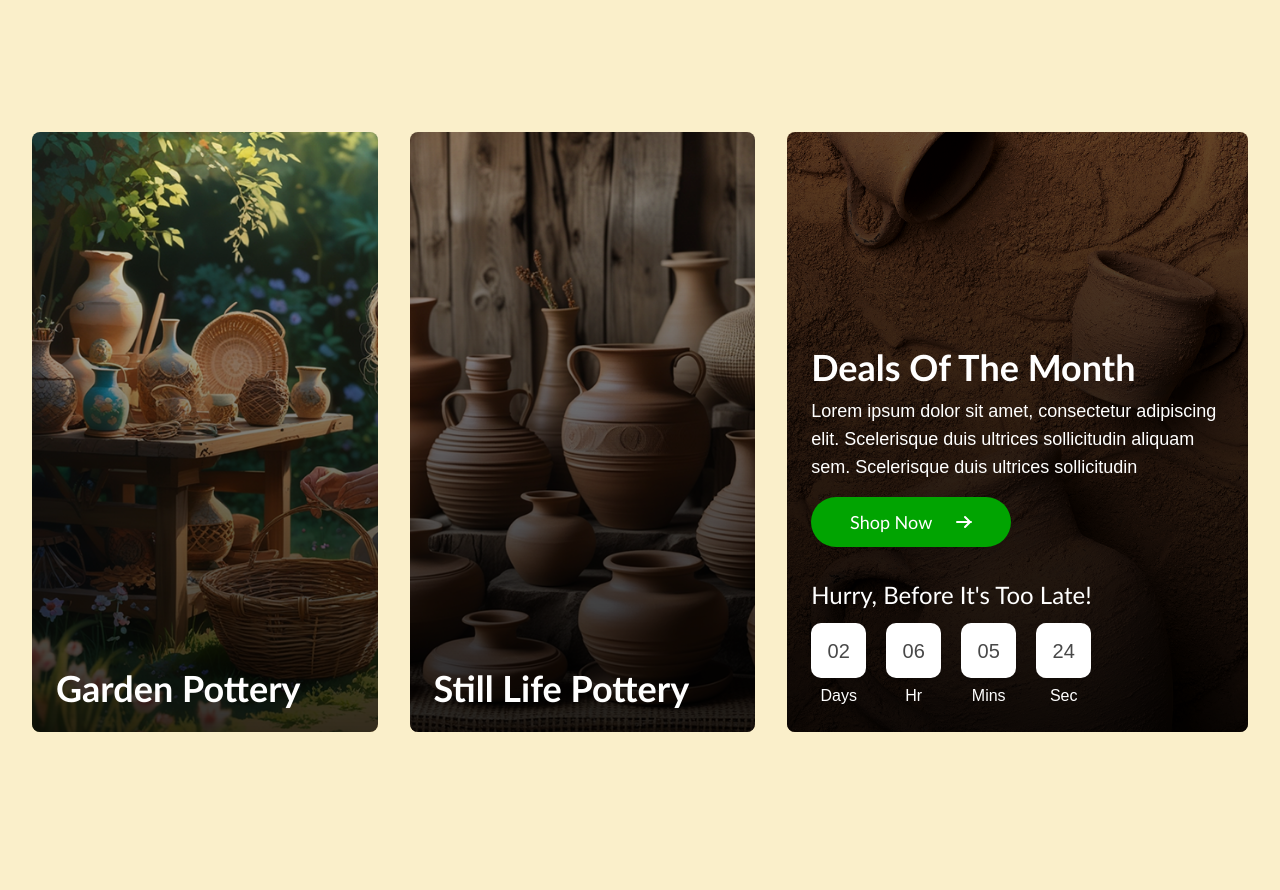
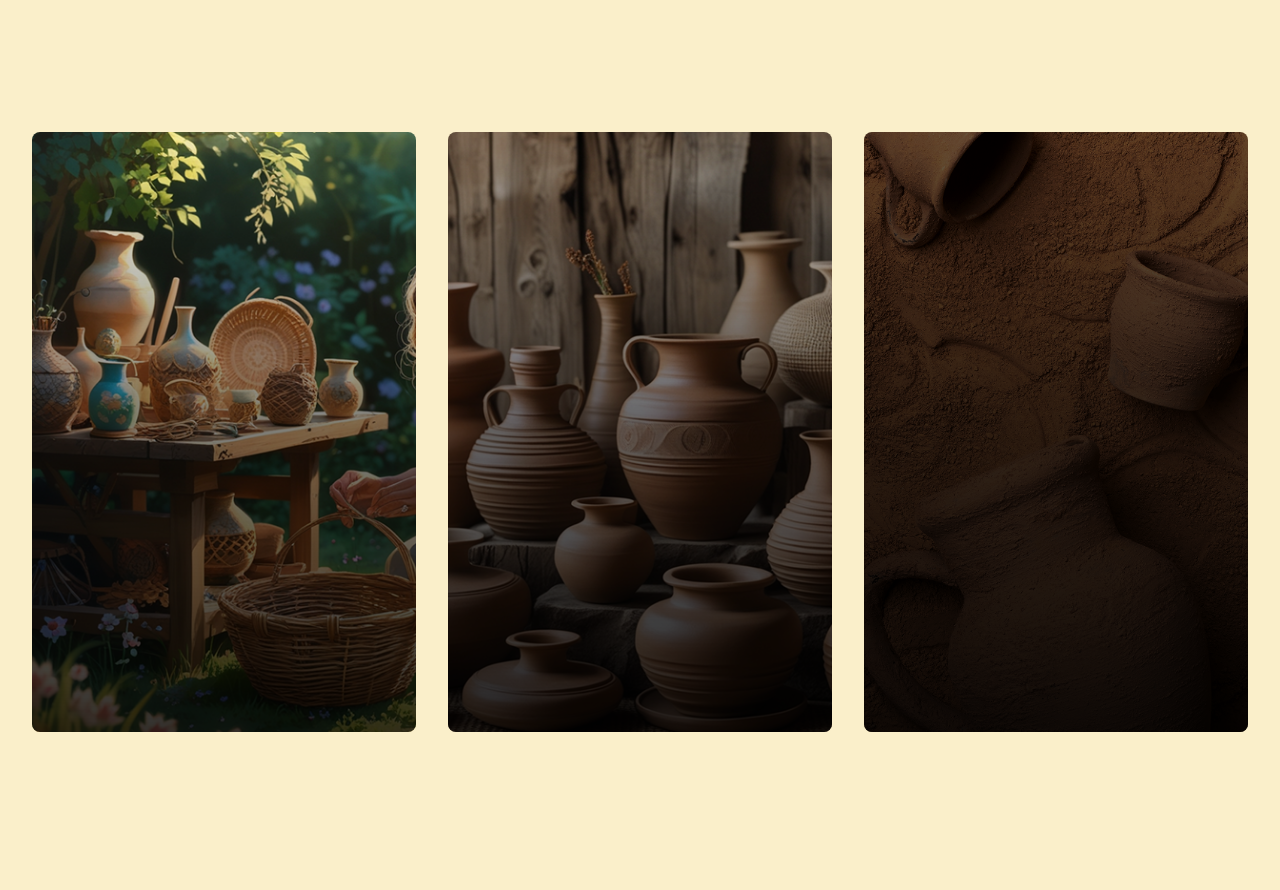
Before and after one commit to M0hammedHaris/mud_potter, a Next.js app: page / in a window 1280 px wide. Shown: the part 2440-3330 px from the top of the page. Built offline with nearby package versions, Linux system fonts and the light colour scheme.

Commit message:
feat: update DealsOfTheMonth component to enhance deal card properties and improve countdown timer display

```diff
--- a/src/components/deals-of-the-month.tsx
+++ b/src/components/deals-of-the-month.tsx
@@ -29,7 +29,7 @@ const deals: Deal[] = [
 		description: "Beautifully crafted pottery for your garden.",
 		image:
 			"/images/Leonardo_Phoenix_10_A_serene_inviting_garden_scene_featuring_a_3.png",
-		size: "small",
+		size: "large",
 	},
 	{
 		id: "deal-2",
@@ -37,7 +37,7 @@ const deals: Deal[] = [
 		description: "Artistic pottery for your home decor.",
 		image:
 			"/images/Leonardo_Phoenix_10_I_want_a_visually_appealing_still_life_ima_2 (1).png",
-		size: "small",
+		size: "large",
 	},
 	{
 		id: "deal-3",
@@ -165,7 +165,7 @@ export function DealsOfTheMonth() {
               transition: "flex 0.5s ease-in-out"
             }}
           >
-            <DealCard deal={deals[0]} hoveredId={hoveredId} setHoveredId={setHoveredId} isAnimationEnabled={true} />
+            <DealCard deal={deals[0]} hoveredId={hoveredId} setHoveredId={setHoveredId} isAnimationEnabled={true} timeLeft={timeLeft} formatNumber={formatNumber} />
           </motion.div>
 
           {/* Second image */}
@@ -177,7 +177,7 @@ export function DealsOfTheMonth() {
               transition: "flex 0.5s ease-in-out"
             }}
           >
-            <DealCard deal={deals[1]} hoveredId={hoveredId} setHoveredId={setHoveredId} isAnimationEnabled={true} />
+            <DealCard deal={deals[1]} hoveredId={hoveredId} setHoveredId={setHoveredId} isAnimationEnabled={true} timeLeft={timeLeft} formatNumber={formatNumber} />
           </motion.div>
 
           {/* Third image with content */}
@@ -185,7 +185,7 @@ export function DealsOfTheMonth() {
             variants={itemVariants}
             className="transition-all duration-500"
             style={{
-              flex: "2 1 0%",
+              flex: hoveredId === deals[2].id ? "2 1 0%" : (hoveredId && hoveredId !== deals[2].id) ? "1 1 0%" : "1.5 1 0%",
               transition: "flex 0.5s ease-in-out"
             }}
           >
@@ -195,6 +195,7 @@ export function DealsOfTheMonth() {
               setHoveredId={setHoveredId}
               timeLeft={timeLeft}
               formatNumber={formatNumber}
+              isAnimationEnabled={true}
             />
           </motion.div>
         </motion.div>
@@ -219,7 +220,7 @@ function DealCard({ deal, hoveredId, setHoveredId, timeLeft, formatNumber, isAni
 
   return (
     <motion.div
-      className={`relative rounded-lg overflow-hidden transition-all duration-500 cursor-pointer h-[415px] md:h-[500px] lg:h-[600px] border-3 border-white`}
+      className={`relative rounded-lg overflow-hidden transition-all duration-500 cursor-pointer min-h-[450px] h-auto md:h-[500px] lg:h-[600px] border-3 border-white`}
       onMouseEnter={() => isAnimationEnabled && setHoveredId(deal.id)}
       onMouseLeave={() => isAnimationEnabled && setHoveredId(null)}
       whileHover={{ scale: 1.02 }}
@@ -244,34 +245,38 @@ function DealCard({ deal, hoveredId, setHoveredId, timeLeft, formatNumber, isAni
         loading="lazy"
       />
       <div className="absolute bottom-0 left-0 w-full p-6 z-20 transition-all duration-500">
-        <h3
-          className={`text-3xl md:text-4xl font-bold text-white font-['Gill_Sans_MT'] transition-transform duration-500 ${
-            isHovered ? "transform -translate-y-2" : ""
-          }`}
+        <motion.h3
+          initial={{ opacity: 0, y: 20 }}
+          animate={{
+            opacity: isHovered ? 1 : 0,
+            y: isHovered ? 0 : 20,
+          }}
+          transition={{ duration: 0.3 }}
+          className={`text-2xl sm:text-3xl md:text-4xl font-bold text-white font-['Gill_Sans_MT']`}
         >
           {deal.title}
-        </h3>
+        </motion.h3>
         <motion.div
           initial={{ opacity: 0, height: 0 }}
           animate={{
-            opacity: isHovered || !isAnimationEnabled ? 1 : 0,
-            height: isHovered || !isAnimationEnabled ? "auto" : 0,
-            marginTop: isHovered || !isAnimationEnabled ? 10 : 0,
+            opacity: isHovered ? 1 : 0,
+            height: isHovered ? "auto" : 0,
+            marginTop: isHovered ? 10 : 0,
           }}
           transition={{ duration: 0.3 }}
-          className="text-white text-lg"
+          className="text-white text-sm sm:text-lg line-clamp-3 sm:line-clamp-none"
         >
           {deal.description}
         </motion.div>
 
-        {isLarge && (
+        {(isLarge || isHovered) && (
           <motion.div
             initial={{ opacity: 0 }}
-            animate={{ opacity: isHovered || !isAnimationEnabled ? 1 : 0 }}
+            animate={{ opacity: isHovered ? 1 : 0 }}
             transition={{ delay: 0.2, duration: 0.4 }}
           >
             <Button
-              className="w-[200px] h-[50px] bg-[--primary] hover:bg-[#018e01] text-white rounded-[30px] shadow-lg text-lg font-['Gill_Sans_MT'] mt-4"
+              className="w-[150px] sm:w-[200px] h-[40px] sm:h-[50px] bg-[--primary] hover:bg-[#018e01] text-white rounded-[30px] shadow-lg text-sm sm:text-lg font-['Gill_Sans_MT'] mt-4"
               aria-label="Shop the deals of the month"
             >
               Shop Now
@@ -295,55 +300,55 @@ function DealCard({ deal, hoveredId, setHoveredId, timeLeft, formatNumber, isAni
             </Button>
 
             {timeLeft && formatNumber && (
-              <div className="mt-8">
-                <p className="text-xl md:text-2xl text-white mb-3 font-['Gill_Sans_MT']">
+              <div className="mt-4 sm:mt-8">
+                <p className="text-lg sm:text-xl md:text-2xl text-white mb-2 sm:mb-3 font-['Gill_Sans_MT']">
                   Hurry, Before It&apos;s Too Late!
                 </p>
-                <div className="flex gap-3 md:gap-5">
+                <div className="flex flex-wrap gap-2 md:gap-5">
                   {/* Days */}
                   <div className="flex flex-col items-center">
-                    <div className="w-[55px] h-[55px] bg-white rounded-[10px] shadow-md flex items-center justify-center">
-                      <span className="text-xl text-[#484848] font-['Digital_Numbers', 'Arial', 'sans-serif']">
+                    <div className="w-[45px] sm:w-[55px] h-[45px] sm:h-[55px] bg-white rounded-[10px] shadow-md flex items-center justify-center">
+                      <span className="text-lg sm:text-xl text-[#484848] font-['Digital_Numbers', 'Arial', 'sans-serif']">
                         {formatNumber(timeLeft.days)}
                       </span>
                     </div>
-                    <span className="text-base text-white mt-1.5">
+                    <span className="text-sm sm:text-base text-white mt-1.5">
                       Days
                     </span>
                   </div>
 
                   {/* Hours */}
                   <div className="flex flex-col items-center">
-                    <div className="w-[55px] h-[55px] bg-white rounded-[10px] shadow-md flex items-center justify-center">
-                      <span className="text-xl text-[#484848] font-['Digital_Numbers', 'Arial', 'sans-serif']">
+                    <div className="w-[45px] sm:w-[55px] h-[45px] sm:h-[55px] bg-white rounded-[10px] shadow-md flex items-center justify-center">
+                      <span className="text-lg sm:text-xl text-[#484848] font-['Digital_Numbers', 'Arial', 'sans-serif']">
                         {formatNumber(timeLeft.hours)}
                       </span>
                     </div>
-                    <span className="text-base text-white mt-1.5">
+                    <span className="text-sm sm:text-base text-white mt-1.5">
                       Hr
                     </span>
                   </div>
 
                   {/* Minutes */}
                   <div className="flex flex-col items-center">
-                    <div className="w-[55px] h-[55px] bg-white rounded-[10px] shadow-md flex items-center justify-center">
-                      <span className="text-xl text-[#484848] font-['Digital_Numbers', 'Arial', 'sans-serif']">
+                    <div className="w-[45px] sm:w-[55px] h-[45px] sm:h-[55px] bg-white rounded-[10px] shadow-md flex items-center justify-center">
+                      <span className="text-lg sm:text-xl text-[#484848] font-['Digital_Numbers', 'Arial', 'sans-serif']">
                         {formatNumber(timeLeft.minutes)}
                       </span>
                     </div>
-                    <span className="text-base text-white mt-1.5">
+                    <span className="text-sm sm:text-base text-white mt-1.5">
                       Mins
                     </span>
                   </div>
 
                   {/* Seconds */}
                   <div className="flex flex-col items-center">
-                    <div className="w-[55px] h-[55px] bg-white rounded-[10px] shadow-md flex items-center justify-center">
-                      <span className="text-xl text-[#484848] font-['Digital_Numbers', 'Arial', 'sans-serif']">
+                    <div className="w-[45px] sm:w-[55px] h-[45px] sm:h-[55px] bg-white rounded-[10px] shadow-md flex items-center justify-center">
+                      <span className="text-lg sm:text-xl text-[#484848] font-['Digital_Numbers', 'Arial', 'sans-serif']">
                         {formatNumber(timeLeft.seconds)}
                       </span>
                     </div>
-                    <span className="text-base text-white mt-1.5">
+                    <span className="text-sm sm:text-base text-white mt-1.5">
                       Sec
                     </span>
                   </div>
```
